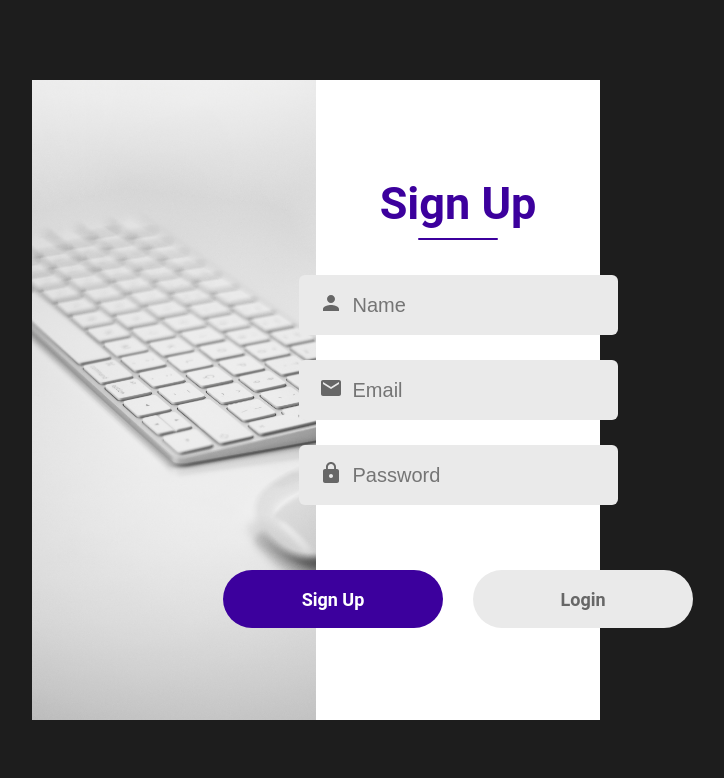
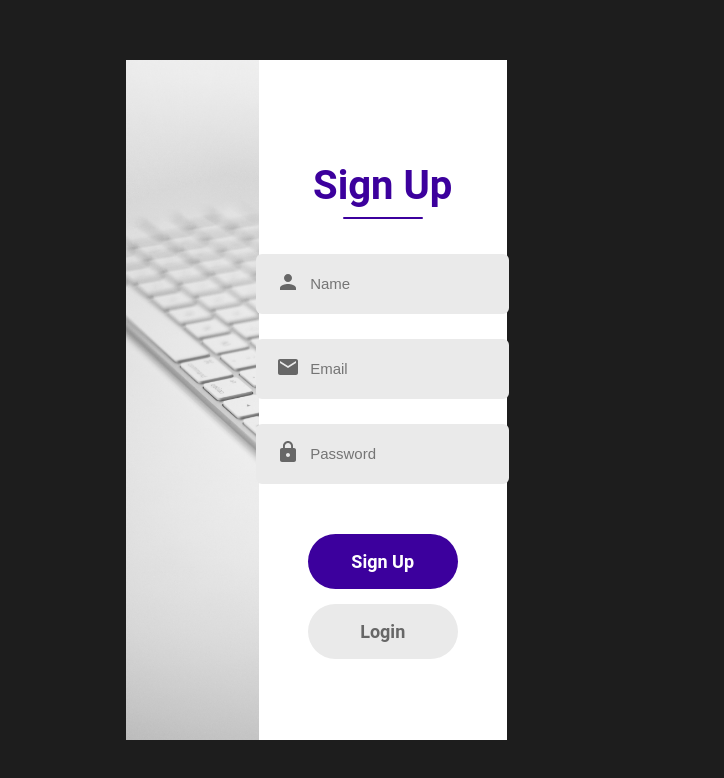
Before and after one commit to jullyanabrasileiro/signin-signup, a React (Create React App) app: page / in a window 1280 px wide. Shown: the top 778 px of the page, without its empty margins (324-1048 px from the left). Built offline with nearby package versions, Linux system fonts and the light colour scheme.

Commit message:
css settings

```diff
--- a/src/components/SignInSignUp/SignInSignUp.css
+++ b/src/components/SignInSignUp/SignInSignUp.css
@@ -14,8 +14,8 @@ body{
 }
 
 .container {
-    width: 95%;
-    height: 80vh;
+    width: 150%;
+    height: 85vh;
     display: flex;
 }
 
@@ -24,7 +24,7 @@ body{
     background-size: cover;
     background-position-x: left;
     background-position-y: bottom;
-    width: 60%;
+    width: 80%;
     display: flex;
     justify-content: center;
     align-items: center;
@@ -36,7 +36,7 @@ body{
 }
 
 .form{
-    width: 50%;
+    width: 65%;
     display: flex;
     justify-content: center;
     align-items: center;
@@ -56,7 +56,7 @@ body{
 
 .header-title {
     color: #3c009d;
-    font-size: 45px;
+    font-size: 40px;
     font-weight: 700;
 }
 
@@ -93,7 +93,7 @@ body{
     border: none;
     outline: none;
     color:#797979;
-    font-size: 20px;
+    font-size: 15px;
 }
 
 .forgot-password {
@@ -109,16 +109,17 @@ body{
 
 .submit-container {
     display: flex;
-    gap: 30px;
-    margin: 15px auto;
+    flex-direction: column;
+    gap: 15px;
+    margin: 0px auto;
 }
 
 .submit {
     display: flex;
     justify-content: center;
     align-items: center;
-    width: 220px;
-    height: 58px;
+    width: 150px;
+    height: 55px;
     color: #fff;
     background: #3c009d;
     border-radius: 50px;
```
